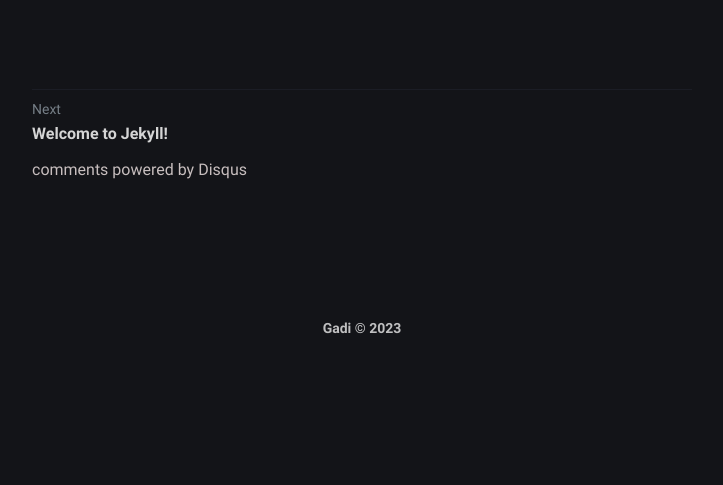
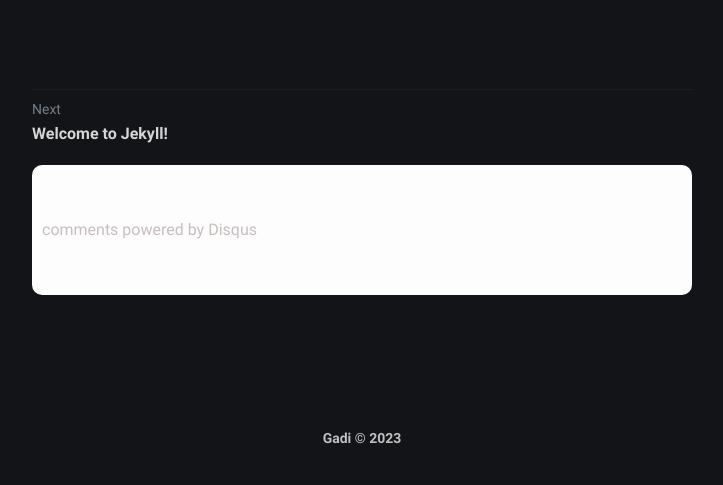
Before and after one commit to gadivalr/mess, a Jekyll site: the page built from _posts/2023-06-11-test.md, in a window 1280 px wide. Shown: the part 631-1116 px from the top of the page, without its empty margins (278-1001 px from the left). Built offline with Jekyll 4.4.1, drawn with Linux system fonts in a browser that asks for light colours; comment, search, counter and statistics services are not loaded; before the commit the page ends 1006 px from its top, so only the background shows below that.

Commit message:
Update main.scss

```diff
--- a/_sass/main.scss
+++ b/_sass/main.scss
@@ -60,4 +60,4 @@
 
 // Import sass files
 @import "klise/fonts", "klise/base", "klise/layout", "klise/post",
-  "klise/miscellaneous", "klise/syntax", "klise/dark";
+  "klise/miscellaneous", "klise/syntax", "klise/dark", "klise/disqus";
```
